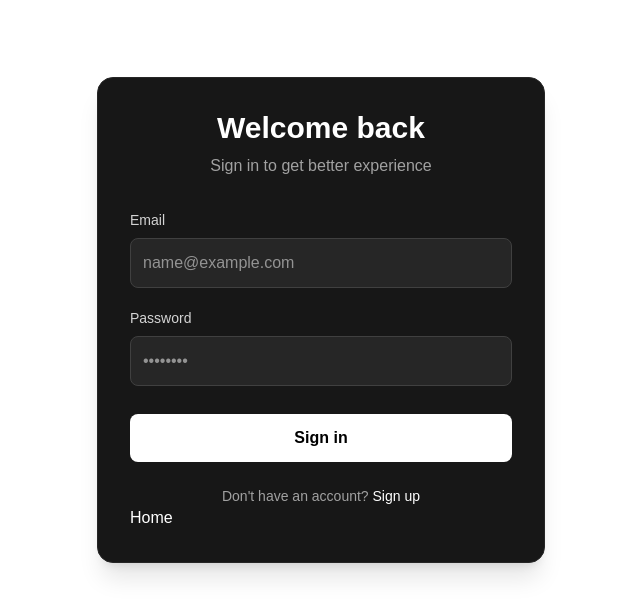
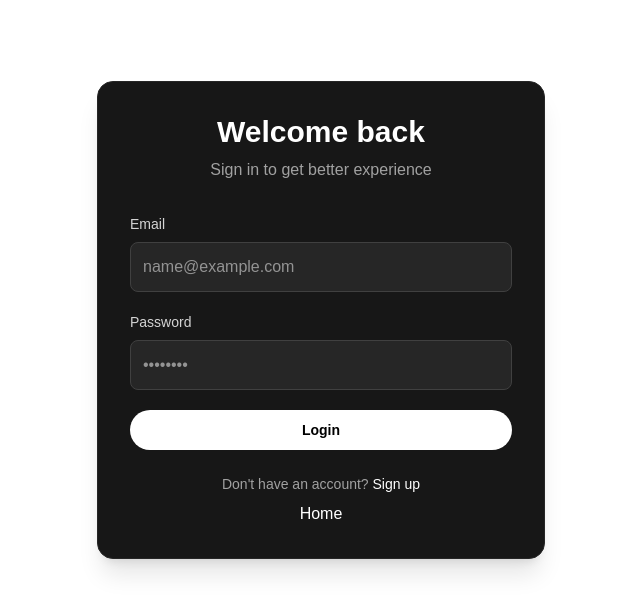
Before and after one commit to arseniygroh/flyrank-capstone, a Next.js app: page /login in a window 1280 px wide. Shown: the top 616 px of the page, without its empty margins (319-959 px from the left). Built offline with nearby package versions, Linux system fonts and the light colour scheme; no server answers.

Commit message:
refactor: integrate stateful button on login page

```diff
--- a/src/app/login/page.tsx
+++ b/src/app/login/page.tsx
@@ -5,30 +5,24 @@ import { useState } from "react";
 import { useAuth } from "@/context/AuthContext";
 import Link from "next/link";
 import { API_URL } from "@/context/PlaylistsContext";
+import StatefulButton from "@/components/StatefulButton";
 
 export default function LoginPage() {
   const router = useRouter();
   const { login } = useAuth();
+  const [email, setEmail] = useState("");
+  const [password, setPassword] = useState("");
   const [error, setError] = useState("");
-  const [isSubmitting, setIsSubmitting] = useState(false);
 
-  async function handleSubmit(e: React.FormEvent<HTMLFormElement>) {
-    e.preventDefault();
-    setIsSubmitting(true);
+  async function handleLogin() {
     setError("");
-
-    const dataRaw = new FormData(e.currentTarget);
-    const data = Object.fromEntries(dataRaw);
-
-    console.log(API_URL);
-
     try {
       const res = await fetch(`${API_URL}/login`, {
         method: "POST",
         headers: {
           "Content-Type": "application/json",
         },
-        body: JSON.stringify(data),
+        body: JSON.stringify({ email, password }),
       });
 
       const resData = await res.json();
@@ -44,8 +38,7 @@ export default function LoginPage() {
       router.push("/");
     } catch (err: any) {
       setError(err.message);
-    } finally {
-      setIsSubmitting(false);
+      throw err;
     }
   }
 
@@ -56,16 +49,17 @@ export default function LoginPage() {
           <h1 className="text-3xl font-bold text-white mb-2">Welcome back</h1>
           <p className="text-neutral-400">Sign in to get better experience</p>
         </div>
-        <form onSubmit={handleSubmit} className="flex flex-col gap-5">
+
+        <div className="flex flex-col gap-5">
           <div className="flex flex-col gap-2">
             <label htmlFor="email" className="text-sm font-medium text-neutral-300">
               Email
             </label>
             <input
               type="email"
-              required
               id="email"
-              name="email"
+              value={email}
+              onChange={(e) => setEmail(e.target.value)}
               className="bg-neutral-800 border border-neutral-700 text-white p-3 rounded-lg outline-none focus:border-white focus:ring-1 focus:ring-white transition-colors"
               placeholder="name@example.com"
             />
@@ -76,9 +70,9 @@ export default function LoginPage() {
             </label>
             <input
               type="password"
-              required
               id="password"
-              name="password"
+              value={password}
+              onChange={(e) => setPassword(e.target.value)}
               className="bg-neutral-800 border border-neutral-700 text-white p-3 rounded-lg outline-none focus:border-white focus:ring-1 focus:ring-white transition-colors"
               placeholder="••••••••"
             />
@@ -88,14 +82,8 @@ export default function LoginPage() {
               {error}
             </div>
           )}
-          <button
-            type="submit"
-            disabled={isSubmitting}
-            className="mt-2 w-full bg-white text-black font-bold py-3 rounded-lg hover:bg-neutral-200 transition-colors disabled:opacity-50 disabled:cursor-not-allowed"
-          >
-            {isSubmitting ? "Signing in..." : "Sign in"}
-          </button>
-        </form>
+          <StatefulButton onClick={handleLogin} idleText="Login" />
+        </div>
 
         <p className="mt-6 text-center text-sm text-neutral-400">
           Don't have an account?{" "}
@@ -103,7 +91,7 @@ export default function LoginPage() {
             Sign up
           </Link>
         </p>
-        <Link href="/" className="text-white text-center hover:underline font-medium">
+        <Link href="/" className="text-white text-center hover:underline font-medium block mt-2">
             Home
         </Link>
       </div>
--- a/src/components/StatefulButton.tsx
+++ b/src/components/StatefulButton.tsx
@@ -6,12 +6,7 @@ import { Loader2, Check, AlertCircle } from "lucide-react";
 
 type ButtonState = "idle" | "loading" | "success" | "error";
 
-interface StatefulButtonProps {
-  onClick: () => Promise<void>;
-  idleText?: string;
-}
-
-export default function StatefulButton({ onClick, idleText = "+ Add to playlist" }: StatefulButtonProps) {
+export default function StatefulButton({onClick, idleText = "+ Add to playlist"}: {onClick: any, idleText?: string}) {
   const [state, setState] = useState<ButtonState>("idle");
   const shouldReduceMotion = useReducedMotion();
 
@@ -48,6 +43,7 @@ export default function StatefulButton({ onClick, idleText = "+ Add to playlist"
 
   return (
     <motion.button
+      type="button"
       layout
       onClick={handleClick}
       disabled={state === "loading"}
```
